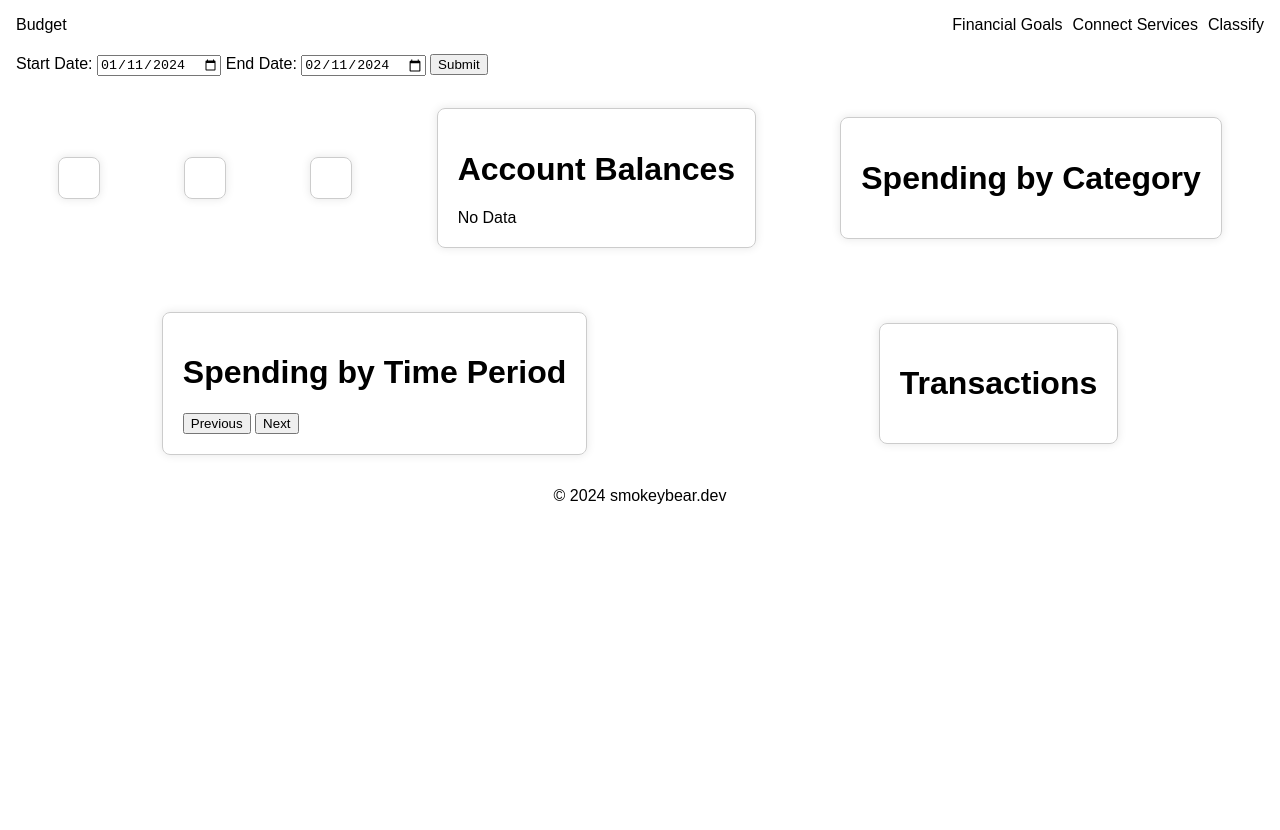
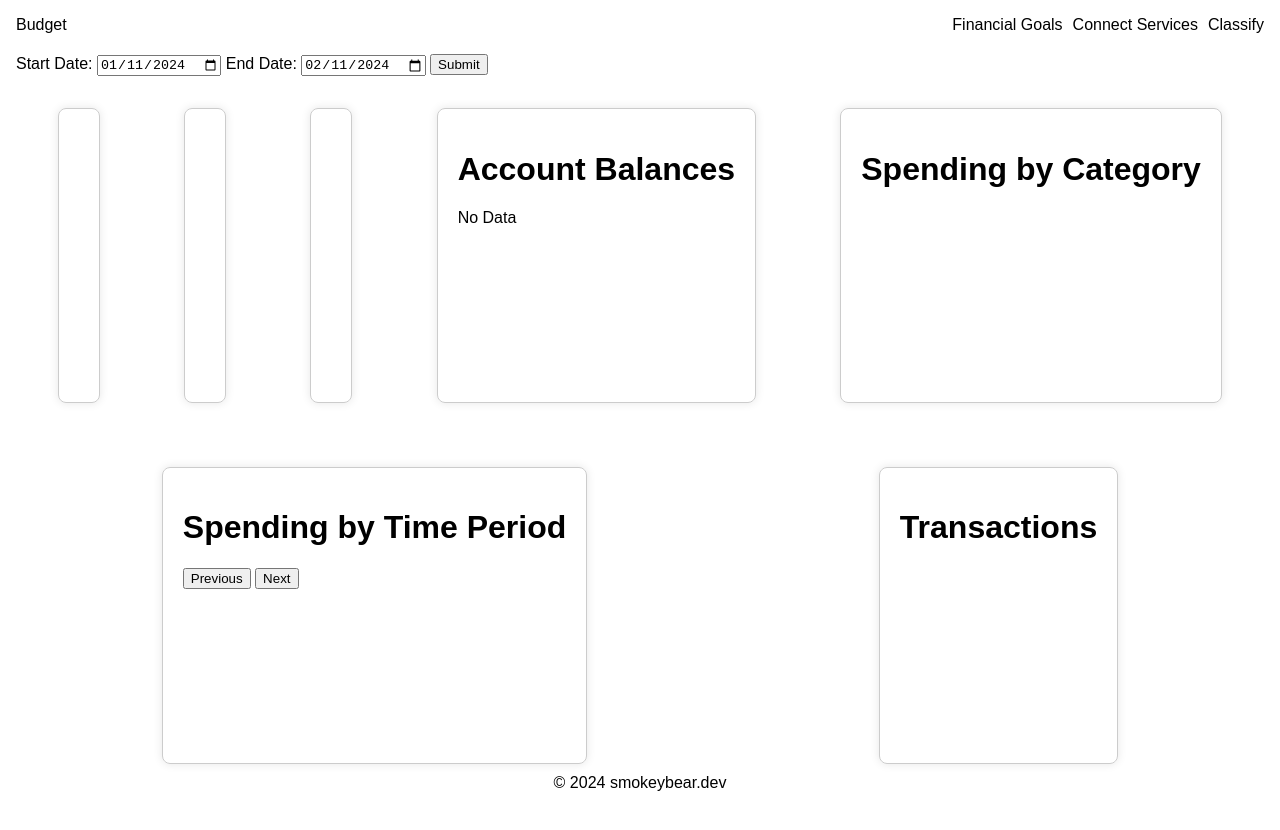
Before and after one commit to rhammock1/penny-pincher, a website with bundled scripts: page web/index.html in a window 1280 px wide. After the commit the page ends 800 px from the top, so only its background shows below. Built offline with nearby package versions, Linux system fonts and the light colour scheme; no server answers.

Commit message:
Force footer to stay at the bottom

```diff
--- a/web/components/app-wrapper.js
+++ b/web/components/app-wrapper.js
@@ -31,6 +31,7 @@ export default class AppWrapper extends HTMLElement {
           display: flex;
           width: 100%;
           justify-content: center;
+          flex-shrink: 0;
         }
       </style>
       <div class="header">
--- a/web/index.html
+++ b/web/index.html
@@ -7,7 +7,7 @@
     <link rel="stylesheet" href="./styles.css" />
     <script src="./components/index.js" type="module"></script>
   </head>
-  <app-wrapper>
+  <app-wrapper id="app-wrapper">
     <div id="app-body">
       <div class="date-container">
         <label for="start_date">Start Date:</label>
--- a/web/styles.css
+++ b/web/styles.css
@@ -2,7 +2,8 @@ body {
   font-family: Arial, sans-serif;
   margin: 16px;
   padding: 0;
-  min-height: 100vh;
+  display: flex;
+  flex-direction: column;
 }
 
 .container {
@@ -18,14 +19,17 @@ body {
 .dashboard {
   display: flex;
   flex-wrap: wrap;
-  align-items: center;
   justify-content: center;
   height: 100%;
   width: 100%;
 }
 
-#footer {
-  margin-top: auto;
+#app-wrapper {
+  height: 90vh;
+}
+
+#app-body {
+  height: 100%;
 }
 
 .card {
```
